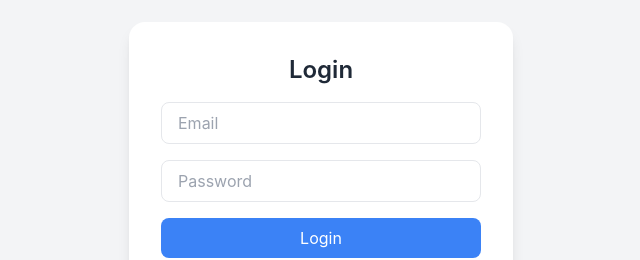
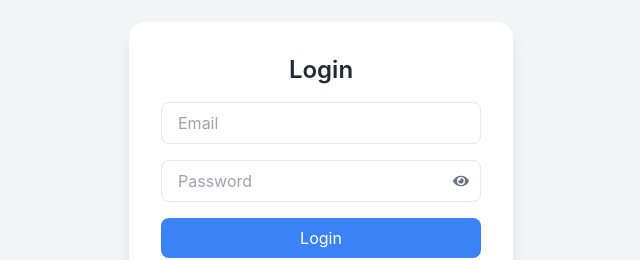
Before and after one commit to dhatrikk/whiteBoard, a React (Create React App) app in the folder FRONTEND/: page /login in a window 1280 px wide. Shown: the part 226-486 px from the top of the page, without its empty margins (319-959 px from the left). Built offline with nearby package versions, Linux system fonts and the light colour scheme.

Commit message:
visiblity button added

```diff
--- a/FRONTEND/src/pages/login.js
+++ b/FRONTEND/src/pages/login.js
@@ -1,7 +1,11 @@
 import { useState } from "react";
 import { useNavigate } from "react-router-dom";
+import { FaEye, FaEyeSlash } from "react-icons/fa";
+
 
 function Login() {
+    const [showPassword, setShowPassword] = useState(false);
+
   const [form, setForm] = useState({ email: "", password: "" });
   const navigate = useNavigate();
 
@@ -42,14 +46,23 @@ function Login() {
           className="w-full px-4 py-2 border rounded-lg focus:outline-none focus:ring-2 focus:ring-blue-400"
         />
 
+       <div className="relative w-full">
       <input
         name="password"
-          type="password"
+        type={showPassword ? "text" : "password"}
         placeholder="Password"
         onChange={handleChange}
         required
-          className="w-full px-4 py-2 border rounded-lg focus:outline-none focus:ring-2 focus:ring-blue-400"
+        className="w-full px-4 py-2 border rounded-lg focus:outline-none focus:ring-2 focus:ring-blue-400 pr-10"
       />
+      <button
+        type="button"
+        onClick={() => setShowPassword(!showPassword)}
+        className="absolute inset-y-0 right-3 flex items-center text-gray-500 focus:outline-none"
+      >
+        {showPassword ? <FaEyeSlash /> : <FaEye />}
+      </button>
+    </div>
 
         <button
           type="submit"
--- a/FRONTEND/src/pages/register.js
+++ b/FRONTEND/src/pages/register.js
@@ -1,7 +1,10 @@
 import { useState } from "react";
 import { useNavigate } from "react-router-dom";
+import { FaEye, FaEyeSlash } from "react-icons/fa";
 
 function Register() {
+  const [showPassword, setShowPassword] = useState(false);
+
   const [form, setForm] = useState({ name: "", email: "", password: "" });
   const navigate = useNavigate();
 
@@ -10,11 +13,14 @@ function Register() {
 
   const handleSubmit = async (e) => {
     e.preventDefault();
-    const res = await fetch(`${process.env.REACT_APP_API_BASE_URL}/user/register`, {
+    const res = await fetch(
+      `${process.env.REACT_APP_API_BASE_URL}/user/register`,
+      {
         method: "POST",
         headers: { "Content-Type": "application/json" },
         body: JSON.stringify(form),
-    });
+      }
+    );
     const data = await res.json();
     if (res.ok) navigate("/login");
     else alert(data.message || "Registration failed");
@@ -46,14 +52,22 @@ function Register() {
           className="w-full px-4 py-2 border rounded-lg focus:outline-none focus:ring-2 focus:ring-blue-400"
         />
 
+        <div className="relative w-full">
           <input
             name="password"
-        type="password"
+            type={showPassword ? "text" : "password"}
             placeholder="Password"
             onChange={handleChange}
             required
-        className="w-full px-4 py-2 border rounded-lg focus:outline-none focus:ring-2 focus:ring-blue-400"
+            className="w-full px-4 py-2 border rounded-lg focus:outline-none focus:ring-2 focus:ring-blue-400 pr-10"
           />
+          <span
+            onClick={() => setShowPassword(!showPassword)}
+            className="absolute inset-y-0 right-3 flex items-center cursor-pointer text-gray-500"
+          >
+            {showPassword ? <FaEyeSlash /> : <FaEye />}
+          </span>
+        </div>
 
         <button
           type="submit"
```
Lines whose indentation alone changed are shown as unchanged.
